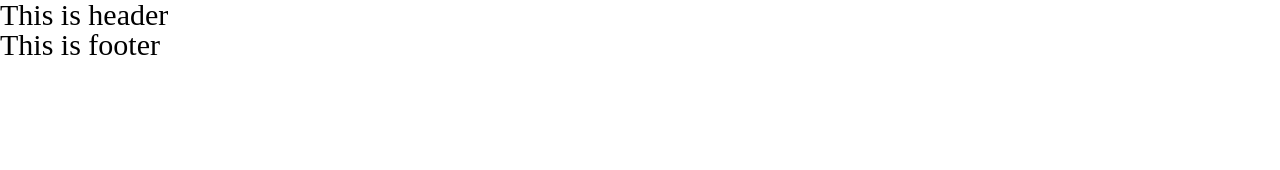
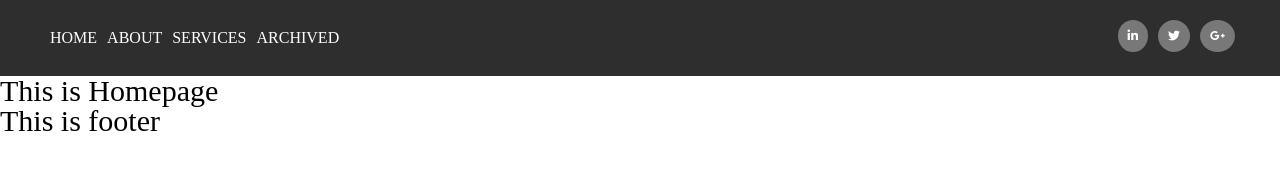
Before and after one commit to jerson-america/react-interactive, a React app: page / in a window 1280 px wide. Built offline with nearby package versions, Linux system fonts and the light colour scheme.

Commit message:
pages added

```diff
--- a/src/app/components/Header.js
+++ b/src/app/components/Header.js
@@ -1,10 +1,51 @@
 import React from 'react';
+import { Link } from 'react-router';
+
+require('../css/header.scss');
 
 export default class Header extends React.Component{
 
+  constructor(){
+    super();
+
+    this.state = {
+      link :[
+        'Home',
+        'About',
+        'Services',
+        'Archived'
+      ]
+    }
+  }
+
+  getList(){
+    var link;
+    return (
+      <ul>
+        {this.state.link.map((text, i) => {
+          link = (text == "Home") ? "/" : text;
+          return (<li key={i}><Link to={link}>{text}</Link></li>);
+        })}
+      </ul>
+    );
+  }
   render (){
+
     return(
-      <h1>This is header</h1>
+      <header id="header">
+        <div className="wrap clear-float">
+            <div className="social-wrap">
+              <ul>
+                <li><i className="fa fa-linkedin" aria-hidden="true"></i></li>
+                <li><i className="fa fa-twitter" aria-hidden="true"></i></li>
+                <li><i className="fa fa-google-plus" aria-hidden="true"></i></li>
+              </ul>
+            </div>
+            <div className="top-link-wrap">
+              {this.getList()}
+            </div>
+        </div>
+      </header>
     );
   }
 }
--- /dev/null
+++ b/src/app/css/header.scss
@@ -0,0 +1,42 @@
+header#header{
+  padding: 20px;
+  background: #2e2e2e;
+
+    .social-wrap{
+      float: right;
+
+      li{
+        display: inline-block;
+        color: #fff;
+        font-size: 12px;
+        padding: 10px;
+        background: #787878;
+        border-radius: 50%;
+        margin: 0 5px;
+
+        &:hover{
+          background: #db4a39;
+          cursor: pointer;
+        }
+      }
+
+    }
+    .top-link-wrap{
+      ul{
+        li{
+          display: inline-block;
+          padding: 10px 0px 10px 10px;
+
+          a{
+            color: #fff;
+            text-transform: uppercase;
+            text-decoration: none;
+            &:hover{
+              color: #0099ff;
+              cursor: pointer;
+            }
+          }
+        }
+      }
+    }
+}
--- a/src/app/global.scss
+++ b/src/app/global.scss
@@ -1,3 +1,23 @@
+* {
+	-moz-box-sizing: border-box;
+	-webkit-box-sizing: border-box;
+	box-sizing: border-box;
+	-webkit-appearance: none;
+	-webkit-font-smoothing: antialiased;
+	-moz-osx-font-smoothing: grayscale;
+}
+.wrap{
+  width: 1200px;
+  max-width: 100%;
+  margin: 0 auto;
+}
+
+.clear-float{
+  content: "";
+  display: block;
+  clear: both;
+}
+
 h1{
   font-size: 30px;
   color: black;
--- a/src/app/index.js
+++ b/src/app/index.js
@@ -1,10 +1,25 @@
 import React from 'react';
 import ReactDOM from 'react-dom';
+import {Router, Route, IndexRoute, hashHistory} from 'react-router';
+
 require('./reset.scss');
 require('./global.scss');
 
 // Pages
 import Layout from './pages/Layout';
+import Home from './pages/Home';
+import About from './pages/About';
+import Services from './pages/Services';
+import Archived from './pages/Archived';
 
 const app = document.getElementById('app');
-ReactDOM.render(<Layout />, app);
+ReactDOM.render(
+  <Router history={hashHistory}>
+    <Route path="/" component={Layout}>
+      <IndexRoute component={Home}></IndexRoute>
+      <Route path="about" component={About}></Route>
+      <Route path="services" component={Services}></Route>
+      <Route path="archived" component={Archived}></Route>
+    </Route>
+  </Router>
+  , app);
--- /dev/null
+++ b/src/app/pages/About.js
@@ -0,0 +1,10 @@
+import React from 'react';
+
+export default class About extends React.Component{
+
+  render (){
+    return(
+      <h1>This is About page</h1>
+    );
+  }
+}
--- /dev/null
+++ b/src/app/pages/Archived.js
@@ -0,0 +1,10 @@
+import React from 'react';
+
+export default class Archived extends React.Component{
+
+  render (){
+    return(
+      <h1>This is Archived page</h1>
+    );
+  }
+}
--- /dev/null
+++ b/src/app/pages/Home.js
@@ -0,0 +1,10 @@
+import React from 'react';
+
+export default class Home extends React.Component{
+
+  render (){
+    return(
+      <h1>This is Homepage</h1>
+    );
+  }
+}
--- a/src/app/pages/Layout.js
+++ b/src/app/pages/Layout.js
@@ -1,5 +1,4 @@
 import React from 'react';
-
 import Header from '../components/Header';
 import Footer from '../components/Footer';
 export default class Layout extends React.Component{
@@ -8,6 +7,8 @@ export default class Layout extends React.Component{
     return(
       <div>
         <Header />
+
+        {this.props.children}
         <Footer />
       </div>
     );
--- /dev/null
+++ b/src/app/pages/Services.js
@@ -0,0 +1,10 @@
+import React from 'react';
+
+export default class Services extends React.Component{
+
+  render (){
+    return(
+      <h1>This is Services page</h1>
+    );
+  }
+}
--- a/src/index.html
+++ b/src/index.html
@@ -7,6 +7,7 @@
   <body>
 
   <div id="app"></div>
+  <script src="https://use.fontawesome.com/e5cc8d7870.js"></script>
   <script src="app/bundle.js"></script>
   </body>
 </html>
```
